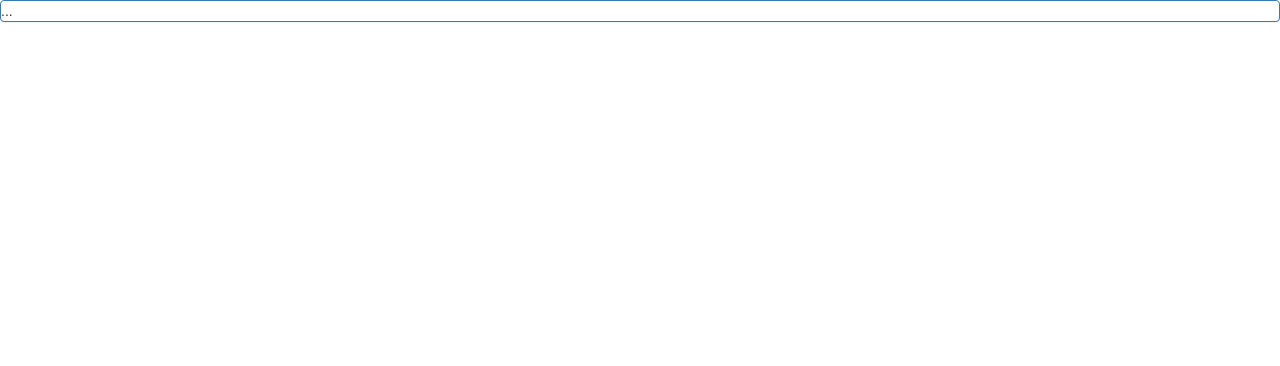
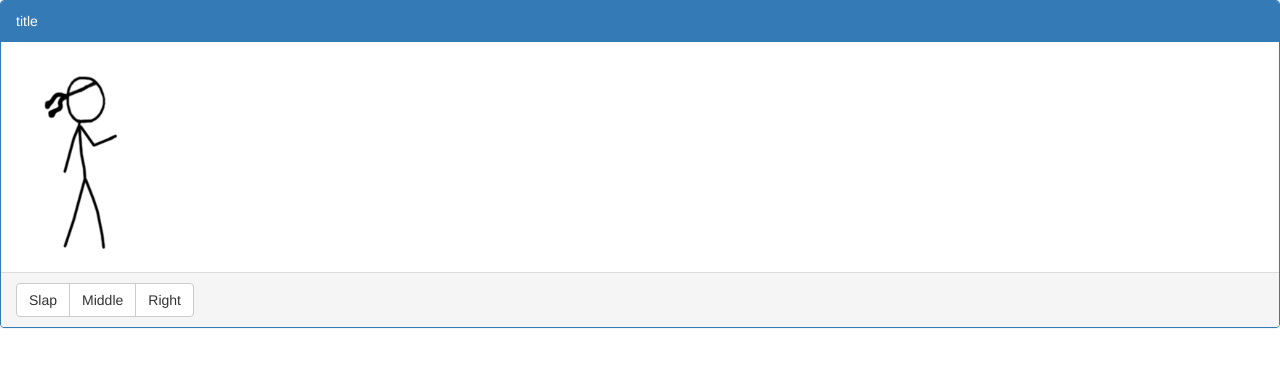
Before and after one commit to jonnyporter/TheObjectGame, a plain HTML site: page index.html in a window 1280 px wide. Drawn offline with nearby package versions, Linux system fonts and the light colour scheme.

Commit message:
added figure and buttons

```diff
--- a/game.css
+++ b/game.css
@@ -0,0 +1,3 @@
+.figure {
+	width: 200px;
+}
--- a/index.html
+++ b/index.html
@@ -7,8 +7,19 @@
 	<title>The Object Game</title>
 </head>
 <body>
-    <!--come back to step 2-->
 
-	<div class="panel panel-primary">...</div>
+	<div class="panel panel-primary">
+		<div class="panel-heading">title</div>
+		<div class="panel-body">
+			<img class="figure" src="stickninja.png">
+			</div>
+			<div class="panel-footer">
+				<div class="btn-group" role="group" aria-label="...">
+				 <button type="button" class="btn btn-default">Slap</button>
+				  <button type="button" class="btn btn-default">Middle</button>
+				   <button type="button" class="btn btn-default">Right</button>
+					</div>
+				</div>
+	</div>
 </body>
 </html>
```
Also changed, not shown: stickninja.png (added).
